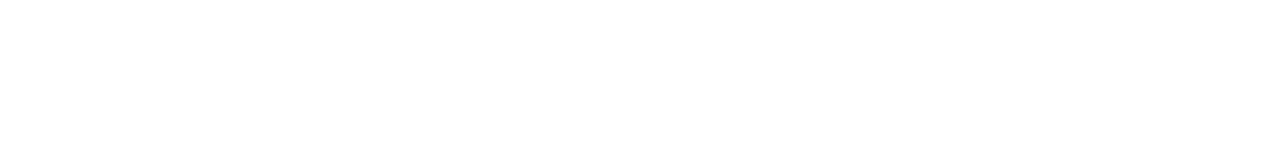
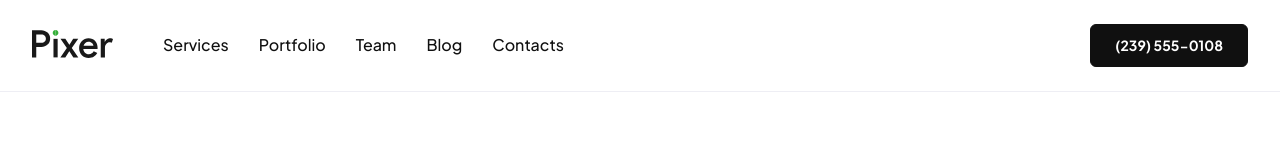
Before and after one commit to shakhbozbekusmonov/pixer-group-6, a plain HTML site: page index.html in a window 1280 px wide. Drawn offline with Linux system fonts and the light colour scheme.

Commit message:
header done

```diff
--- a/index.html
+++ b/index.html
@@ -4,12 +4,49 @@
     <meta charset="UTF-8">
     <meta http-equiv="X-UA-Compatible" content="IE=edge">
     <meta name="viewport" content="width=device-width, initial-scale=1.0">
-    <title>34-dars</title>
+    <title>Pixer</title>
     <link rel="stylesheet" href="./css/main.css">
 </head>
 <body>
 
+    <!-- HEADER START -->
+    <header class="site-header">
+        <div class="container">
+            <div class="site-header__wrapper">
+                <div class="site-header__start">
+                    <a class="site-header__logo" href="./index.html">
+                        <img class="site-header__logo--img" src="./images/logo.svg" width="81" height="28" alt="Pixer logo img">
+                    </a>
 
+                    <nav class="site-header__nav">
+                        <ul class="site-header__nav--list">
+                            <li class="site-header__nav--item">
+                                <a class="site-header__nav--link" href="#">Services</a>
+                            </li>
+                            <li class="site-header__nav--item">
+                                <a class="site-header__nav--link" href="#">Portfolio</a>
+                            </li>
+                            <li class="site-header__nav--item">
+                                <a class="site-header__nav--link" href="#">Team</a>
+                            </li>
+                            <li class="site-header__nav--item">
+                                <a class="site-header__nav--link" href="#">Blog</a>
+                            </li>
+                            <li class="site-header__nav--item">
+                                <a class="site-header__nav--link" href="#">Contacts</a>
+                            </li>
+                        </ul>
+                    </nav>
+                </div>
+
+
+                <a class="site-header__btn" href="tel:+2395550108" role="button">
+                    (239) 555-0108
+                </a>
+            </div>
+        </div>
+    </header>
+    <!-- HEADER END -->
 
 
     <script src="./js/main.js"></script>
--- a/scss/_general.scss
+++ b/scss/_general.scss
@@ -18,8 +18,9 @@ body {
     padding: 0;
     margin: 0;
     overflow-x: hidden;
-  font-family: "Arial", sans-serif;
-  background-color: #fff;
+    font-family: "Plus Jakarta Sans", Arial, Helvetica, sans-serif;
+    font-weight: 500;
+    background-color: var(--backgroundPrimary);
 }
 
 img {
--- a/scss/_mixins.scss
+++ b/scss/_mixins.scss
@@ -1,5 +1,9 @@
 @mixin list-unstyled {
-  padding: 0;
-  margin: 0;
-  list-style: none;
+    padding: 0;
+    margin: 0;
+    list-style: none;
 }
+
+@mixin link-unstyled {
+    text-decoration: none;
+}
--- a/scss/_variables.scss
+++ b/scss/_variables.scss
@@ -1,6 +1,6 @@
 :root {
     // colors
-    --colorPrimry: #101010;
+    --colorPrimary: #101010;
     --colorSecondary: #636f87;
     // backgrounds
     --backgroundPrimary: #fff;
--- a/scss/blocks/_blocks.scss
+++ b/scss/blocks/_blocks.scss
@@ -1,2 +1,3 @@
 @import "visually-hidden";
 @import "container";
+@import "header";
--- /dev/null
+++ b/scss/blocks/_header.scss
@@ -0,0 +1,79 @@
+/* HEADER STYLES START */
+.site-header {
+    padding: 24px 0;
+    background-color: var(--backgroundPrimary);
+    border-bottom: 1px solid #eeeef4;
+
+    &__wrapper {
+        display: flex;
+        justify-content: space-between;
+        align-items: center;
+    }
+
+    &__start {
+        display: flex;
+        align-items: center;
+    }
+
+    &__logo {
+        margin-right: 50px;
+    }
+
+    &__logo--img {
+        width: 81px;
+        height: 28px;
+    }
+
+    &__nav--list {
+        @include list-unstyled;
+        display: flex;
+    }
+
+    &__nav--item {
+        &:not(:last-child) {
+            margin-right: 30px;
+        }
+    }
+
+    &__nav--link {
+        font-size: 16px;
+        line-height: 150%;
+        color: var(--colorPrimary);
+        @include link-unstyled;
+
+        &:hover {
+            color: var(--backgroundThirty);
+        }
+
+        &:active {
+            color: var(--backgroundThirty);
+            opacity: 0.6;
+        }
+    }
+
+    &__btn {
+        padding: 12px 24px;
+        background-color: var(--colorPrimary);
+        border-radius: 6px;
+        @include link-unstyled;
+        font-weight: 700;
+        font-size: 14px;
+        line-height: 120%;
+        color: var(--backgroundPrimary);
+        border: 1px solid var(--colorPrimary);
+
+        &:hover {
+            border-color: var(--backgroundThirty);
+            color: var(--backgroundThirty);
+            background-color: transparent;
+        }
+
+        &:active {
+            border-color: var(--colorPrimary);
+            color: var(--backgroundPrimary);
+            background-color: var(--colorPrimary);
+            opacity: 0.6;
+        }
+    }
+}
+/* HEADER STYLES END */
```
Also changed, not shown: css/main.css, images/logo.svg (added), 1 other file. Lines whose indentation alone changed are shown as unchanged.
